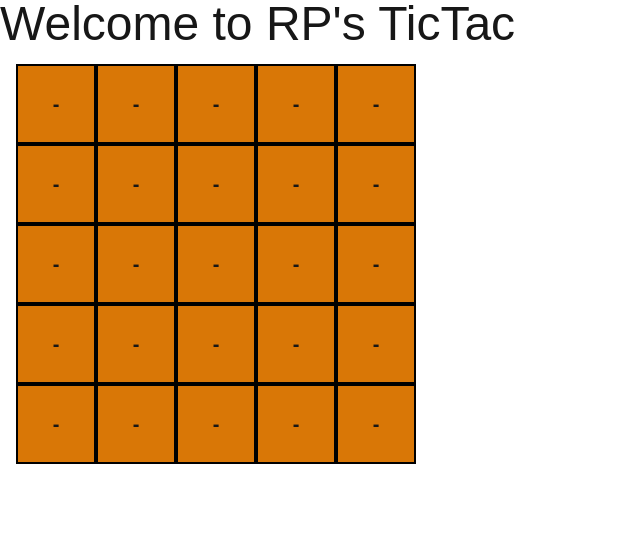
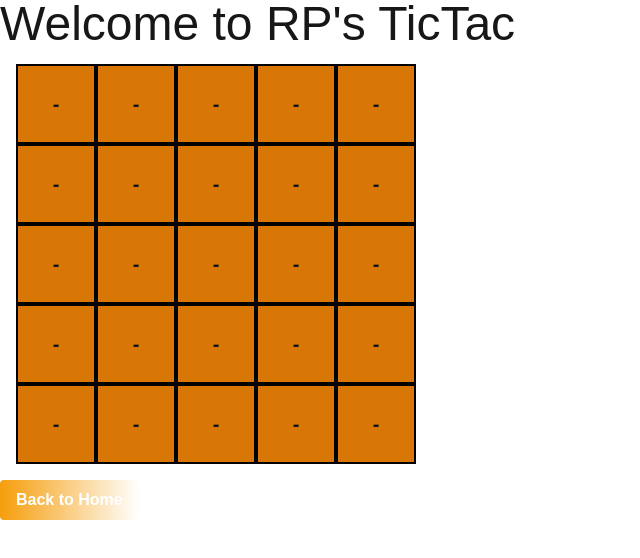
Before and after one commit to rahulprwl/Games, a Next.js app: page /games/xo in a window 1280 px wide. Shown: the top 558 px of the page, without its empty margins (0-640 px from the left). Built offline with nearby package versions, Linux system fonts and the light colour scheme.

Commit message:
Back Button Added in Xo

```diff
--- a/src/app/games/xo/xo-home.tsx
+++ b/src/app/games/xo/xo-home.tsx
@@ -1,11 +1,16 @@
 import Header from "@/app/shared/header";
 import Board from "./board";
+import Button from "@/app/shared/button";
+import Link from "next/link";
 
 const XoHome = () => {
   return (
     <div>
       <Header heading={"Welcome to RP's TicTac"} />
       <Board size={5} />
+      <Link href={"/"}>
+        <Button text={"Back to Home"} />
+      </Link>
     </div>
   );
 };
--- a/src/app/shared/button.tsx
+++ b/src/app/shared/button.tsx
@@ -9,15 +9,15 @@ const Button = ({
   onClick,
 }: {
   text?: string;
-  actionId: string;
+  actionId?: string;
   icon?: string;
   children?: Object;
-  onClick?: (actionId: string) => void;
+  onClick?: (actionId?: string) => void;
 }) => {
   return (
     <>
       <button
-        className="bg-blue-500 hover:bg-blue-700 text-white font-bold py-2 px-4 rounded"
+        className="bg-gradient-to-r from-amber-500 hover:bg-blue-700 text-white font-bold py-2 px-4 rounded"
         onClick={() => onClick && onClick(actionId)}
       >
         {text}
```
